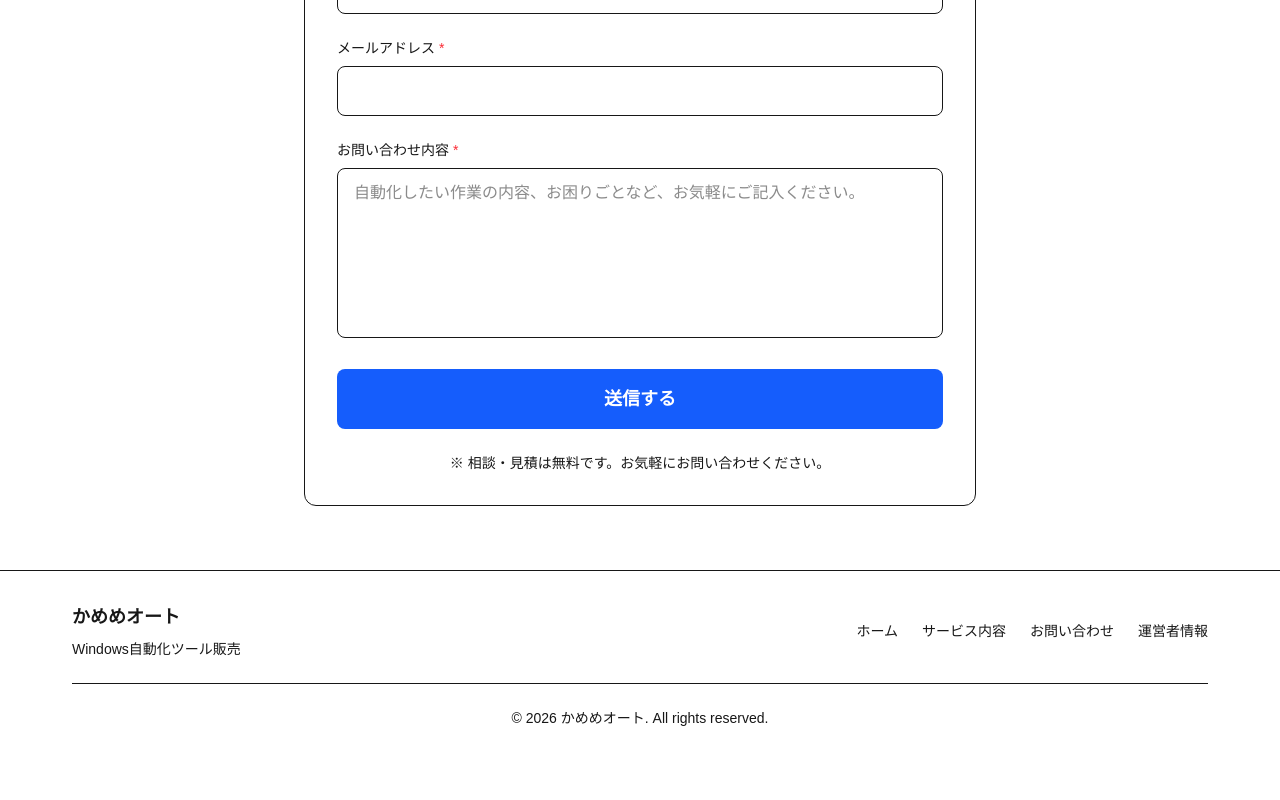
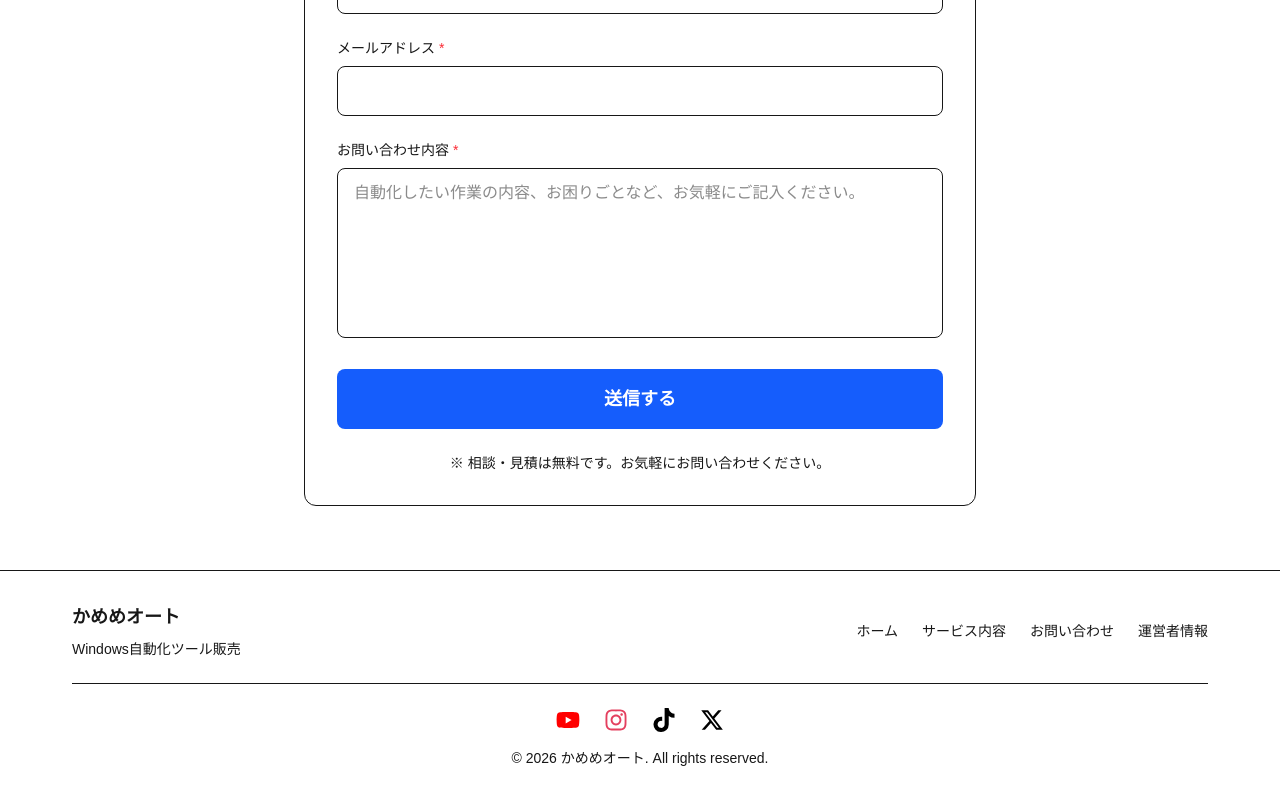
Before and after one commit to kashitaka0119/kameme-portfolio, a Next.js app: page / in a window 1280 px wide. Shown: the part 4144-4944 px from the top of the page. Before the commit the page ends 4904 px from the top, so only its background shows below. Built offline with nearby package versions, Linux system fonts and the light colour scheme; no server answers; a web font is replaced by a local one.

Commit message:
SNSリンク追加

```diff
--- a/src/app/blog/[slug]/page.tsx
+++ b/src/app/blog/[slug]/page.tsx
@@ -4,7 +4,7 @@ import Link from 'next/link';
 import { format, parseISO } from 'date-fns';
 import { ja } from 'date-fns/locale';
 import AutoHeader from '@/components/auto/layout/Header';
-import Footer from '@/components/auto/layout/Footer';
+import Footer from '@/components/layout/Footer'
 import YouTubePlayer from '@/components/blog/YouTubePlayer';
 import { getPostBySlug, getAllPostSlugs } from '@/lib/blog';
 
--- a/src/app/blog/page.tsx
+++ b/src/app/blog/page.tsx
@@ -3,7 +3,7 @@ import Link from 'next/link';
 import { format, parseISO } from 'date-fns';
 import { ja } from 'date-fns/locale';
 import AutoHeader from '@/components/auto/layout/Header';
-import Footer from '@/components/auto/layout/Footer';
+import Footer from '@/components/layout/Footer'
 import { getAllPosts, getAllTags } from '@/lib/blog';
 
 export const metadata: Metadata = {
--- a/src/app/blog/tag/[tag]/page.tsx
+++ b/src/app/blog/tag/[tag]/page.tsx
@@ -3,7 +3,7 @@ import Link from 'next/link';
 import { format, parseISO } from 'date-fns';
 import { ja } from 'date-fns/locale';
 import AutoHeader from '@/components/auto/layout/Header';
-import Footer from '@/components/auto/layout/Footer';
+import Footer from '@/components/layout/Footer'
 import { getPostsByTag, getAllTags } from '@/lib/blog';
 
 interface Props {
--- a/src/app/inquiry/page.tsx
+++ b/src/app/inquiry/page.tsx
@@ -1,6 +1,6 @@
 import type { Metadata } from 'next'
 import Header from '@/components/auto/layout/Header'
-import Footer from '@/components/auto/layout/Footer'
+import Footer from '@/components/layout/Footer'
 import InquiryForm from '@/components/auto/ui/InquiryForm'
 import { GUARANTEES } from '@/lib/constants/auto'
 
--- a/src/app/page.tsx
+++ b/src/app/page.tsx
@@ -1,6 +1,6 @@
 import type { Metadata } from 'next'
 import Header from '@/components/auto/layout/Header'
-import Footer from '@/components/auto/layout/Footer'
+import Footer from '@/components/layout/Footer'
 import HeroSection from '@/components/auto/sections/HeroSection'
 import PortfolioSection from '@/components/auto/sections/PortfolioSection'
 import GuaranteeSection from '@/components/auto/sections/GuaranteeSection'
--- a/src/app/profile/page.tsx
+++ b/src/app/profile/page.tsx
@@ -1,7 +1,7 @@
 import type { Metadata } from 'next'
 import Link from 'next/link'
 import AutoHeader from '@/components/auto/layout/Header'
-import Footer from '@/components/auto/layout/Footer'
+import Footer from '@/components/layout/Footer'
 import HeroSection from '@/components/sections/HeroSection'
 import SkillsSection from '@/components/sections/SkillsSection'
 import ExperienceSection from '@/components/sections/ExperienceSection'
--- a/src/components/auto/layout/Footer.tsx
+++ /dev/null
@@ -1,41 +0,0 @@
-import Link from 'next/link'
-
-export default function AutoFooter() {
-  const currentYear = new Date().getFullYear()
-
-  return (
-    <footer className="bg-card border-t border-border py-8">
-      <div className="max-w-[var(--container-max-width)] mx-auto px-4 sm:px-6 lg:px-8">
-        <div className="flex flex-col md:flex-row justify-between items-center gap-4">
-          <div className="flex flex-col items-center md:items-start gap-2">
-            <Link href="/" className="font-bold text-lg text-auto-primary">
-              かめめオート
-            </Link>
-            <p className="text-sm text-secondary">
-              Windows自動化ツール販売
-            </p>
-          </div>
-
-          <div className="flex gap-6 text-sm text-secondary">
-            <Link href="/" className="hover:text-auto-primary transition-colors">
-              ホーム
-            </Link>
-            <Link href="/#services" className="hover:text-auto-primary transition-colors">
-              サービス内容
-            </Link>
-            <Link href="/#contact" className="hover:text-auto-primary transition-colors">
-              お問い合わせ
-            </Link>
-            <Link href="/profile" className="hover:text-auto-primary transition-colors">
-              運営者情報
-            </Link>
-          </div>
-        </div>
-
-        <div className="mt-6 pt-6 border-t border-border text-center text-sm text-secondary">
-          <p>&copy; {currentYear} かめめオート. All rights reserved.</p>
-        </div>
-      </div>
-    </footer>
-  )
-}
--- a/src/components/layout/Footer.tsx
+++ b/src/components/layout/Footer.tsx
@@ -1,10 +1,64 @@
+import Link from 'next/link'
+import { FaYoutube, FaInstagram, FaTiktok, FaXTwitter } from 'react-icons/fa6'
+
+const SNS_LINKS = [
+  { name: 'YouTube', url: 'https://www.youtube.com/@kameme_auto', icon: FaYoutube, color: '#FF0000' },
+  { name: 'Instagram', url: 'https://www.instagram.com/kameme_auto/', icon: FaInstagram, color: '#E4405F' },
+  { name: 'TikTok', url: 'https://www.tiktok.com/@kameme_auto', icon: FaTiktok, color: '#000000' },
+  { name: 'X', url: 'https://x.com/kameme_auto', icon: FaXTwitter, color: '#000000' },
+]
+
 export default function Footer() {
+  const currentYear = new Date().getFullYear()
+
   return (
     <footer className="bg-card border-t border-border py-8">
-      <div className="max-w-container mx-auto px-4 md:px-8 text-center">
-        <p className="text-secondary">
-          © {new Date().getFullYear()} かめめ. All rights reserved.
-        </p>
+      <div className="max-w-[var(--container-max-width)] mx-auto px-4 sm:px-6 lg:px-8">
+        <div className="flex flex-col md:flex-row justify-between items-center gap-4">
+          <div className="flex flex-col items-center md:items-start gap-2">
+            <Link href="/" className="font-bold text-lg text-auto-primary">
+              かめめオート
+            </Link>
+            <p className="text-sm text-secondary">
+              Windows自動化ツール販売
+            </p>
+          </div>
+
+          <div className="flex gap-6 text-sm text-secondary">
+            <Link href="/" className="hover:text-auto-primary transition-colors">
+              ホーム
+            </Link>
+            <Link href="/#services" className="hover:text-auto-primary transition-colors">
+              サービス内容
+            </Link>
+            <Link href="/#contact" className="hover:text-auto-primary transition-colors">
+              お問い合わせ
+            </Link>
+            <Link href="/profile" className="hover:text-auto-primary transition-colors">
+              運営者情報
+            </Link>
+          </div>
+        </div>
+
+        {/* SNSリンク */}
+        <div className="flex justify-center gap-6 mt-6 pt-6 border-t border-border">
+          {SNS_LINKS.map((sns) => (
+            <a
+              key={sns.name}
+              href={sns.url}
+              target="_blank"
+              rel="noopener noreferrer"
+              aria-label={sns.name}
+              className="hover:opacity-70 transition-opacity"
+            >
+              <sns.icon className="w-6 h-6" style={{ color: sns.color }} />
+            </a>
+          ))}
+        </div>
+
+        <div className="mt-4 text-center text-sm text-secondary">
+          <p>&copy; {currentYear} かめめオート. All rights reserved.</p>
+        </div>
       </div>
     </footer>
   )
```
